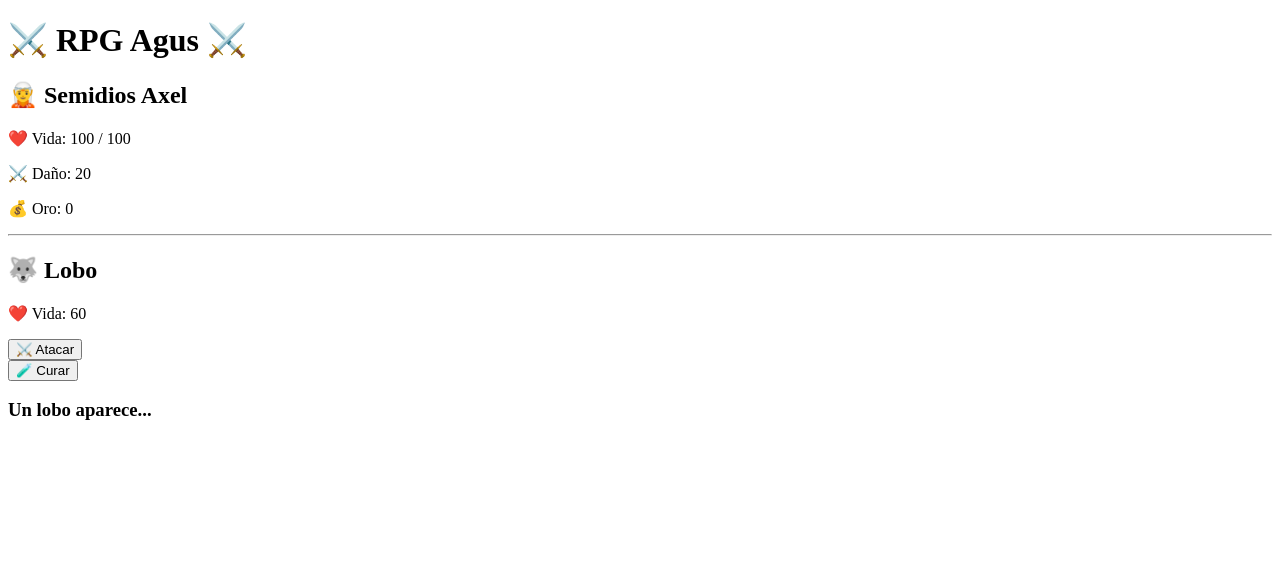
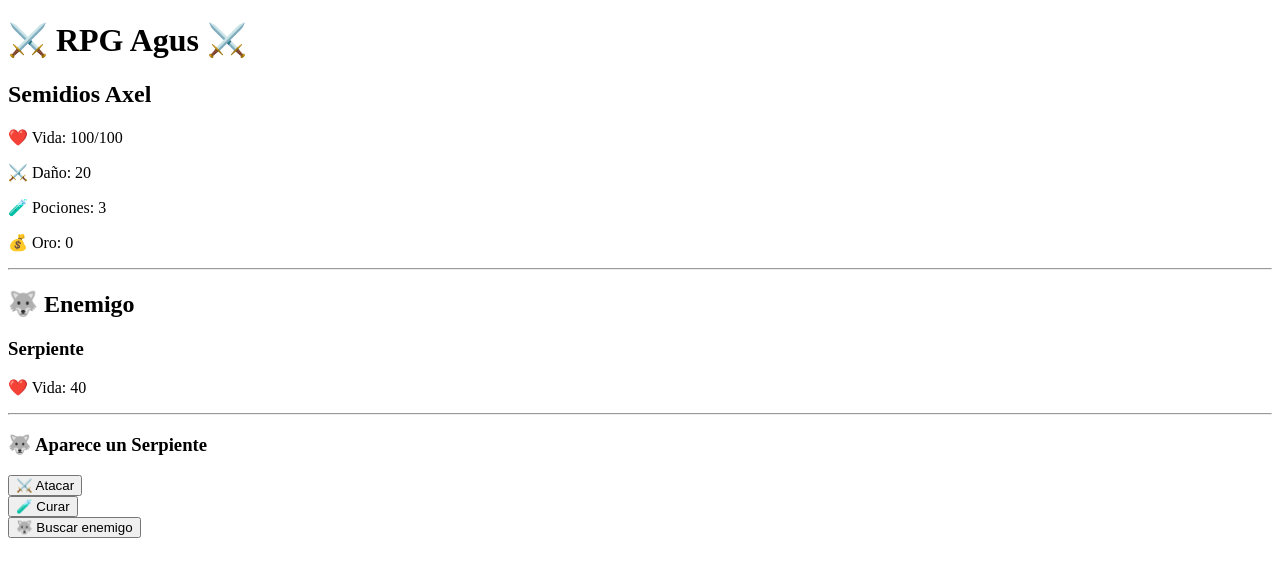
Before and after one commit to dolbyaxel8-hue/RPG-Agus, a Flask app: page / in a window 1280 px wide. Shown: the top 577 px of the page. Run offline with Flask 3, Linux system fonts and the light colour scheme; parts of the project's set-up code (start-up, migrations or seed data) failed here and were passed over.

Commit message:
conecto RPG con flask

```diff
--- a/app.py
+++ b/app.py
@@ -1,68 +1,102 @@
-from flask import Flask, render_template, request
+from flask import Flask, render_template
+import random
+
 from jugador import Jugador
-from enemigos import Lobo
+from enemigos import (
+    Lobo,
+    Goblin,
+    Serpiente,
+    Esqueleto
+)
 from personaje import efectos
+
 
 app = Flask(__name__)
 
 
-# Crear efectos
-efectos_jugador = efectos()
+# EFECTOS DEL JUGADOR
+
+efectos_jugador = efectos(0,0,0,0,0)
 
 
-# Crear jugador
+
+# CREAR JUGADOR
+
 jugador = Jugador(
     "Semidios Axel",
-    100,      # vida
-    100,      # vida maxima
-    20,       # daño
-    1,        # nivel
-    3,        # pociones
-    0,        # oro
-    0,        # experiencia
-    0,        # defensa
-    [],       # inventario
-    1,        # piso
-    0,        # esquive1
-    0,        # esquive2
-    0,        # Ouroboros
+    100,
+    100,
+    20,
+    1,
+    3,
+    0,
+    0,
+    0,
+    [],
+    1,
+    0,
+    0,
+    0,
     efectos_jugador
 )
 
 
-# Crear enemigo
-enemigo = Lobo(
-    "Lobo",
-    60,
-    10,
-    20,
-    30
-)
+
+# CREAR ENEMIGOS
+
+def crear_enemigo():
+
+    enemigos = [
+
+        Lobo(
+            "Lobo",
+            60,
+            10,
+            20,
+            30
+        ),
+
+        Goblin(
+            "Goblin",
+            50,
+            8,
+            15,
+            20
+        ),
+
+        Serpiente(
+            "Serpiente",
+            40,
+            12,
+            25,
+            35
+        ),
+
+        Esqueleto(
+            "Esqueleto",
+            80,
+            15,
+            30,
+            50
+        )
+
+    ]
+
+    return random.choice(enemigos)
 
 
-mensaje = "Un lobo aparece..."
+
+# ENEMIGO INICIAL
+
+enemigo = crear_enemigo()
+
+
+mensaje = f"🐺 Aparece un {enemigo.nombre}"
+
 
 
 @app.route("/")
 def inicio():
-    return render_template(
-        "juego.html",
-        jugador=jugador,
-        enemigo=enemigo,
-        mensaje=mensaje
-    )
-
-
-@app.route("/atacar", methods=["POST"])
-def atacar():
-
-    global mensaje
-
-    daño = jugador.daño
-
-    jugador.hacer_daño(enemigo, daño)
-
-    mensaje = f"Has hecho {daño} de daño al {enemigo.nombre}"
 
     return render_template(
         "juego.html",
@@ -72,22 +106,22 @@ def atacar():
     )
 
 
-@app.route("/curar", methods=["POST"])
-def curar():
+
+@app.route("/atacar", methods=["POST"])
+def atacar():
 
     global mensaje
 
-    if jugador.pociones > 0:
-        jugador.pociones -= 1
-        jugador.vida += 20
+    if enemigo.vida > 0:
 
-        if jugador.vida > jugador.vida_maxima:
-            jugador.vida = jugador.vida_maxima
+        jugador.atacar(enemigo)
 
-        mensaje = "Te has curado 20 puntos ❤️"
+        mensaje = f"⚔️ Has atacado al {enemigo.nombre}"
 
     else:
-        mensaje = "No tienes pociones"
+
+        mensaje = "🏆 El enemigo ya está derrotado"
+
 
     return render_template(
         "juego.html",
@@ -97,5 +131,65 @@ def curar():
     )
 
 
+
+@app.route("/curar", methods=["POST"])
+def curar():
+
+    global mensaje
+
+
+    if jugador.pociones > 0:
+
+        jugador.pociones -= 1
+
+        jugador.vida += 20
+
+
+        if jugador.vida > jugador.vida_maxima:
+
+            jugador.vida = jugador.vida_maxima
+
+
+        mensaje = "🧪 Te has curado 20 de vida"
+
+
+    else:
+
+        mensaje = "❌ No tienes pociones"
+
+
+
+    return render_template(
+        "juego.html",
+        jugador=jugador,
+        enemigo=enemigo,
+        mensaje=mensaje
+    )
+
+
+
+@app.route("/nuevo", methods=["POST"])
+def nuevo():
+
+    global enemigo
+    global mensaje
+
+
+    enemigo = crear_enemigo()
+
+
+    mensaje = f"🐺 Aparece un {enemigo.nombre}"
+
+
+    return render_template(
+        "juego.html",
+        jugador=jugador,
+        enemigo=enemigo,
+        mensaje=mensaje
+    )
+
+
+
 if __name__ == "__main__":
+
     app.run()
--- a/templates/juego.html
+++ b/templates/juego.html
@@ -2,42 +2,99 @@
 <html>
 
 <head>
+
 <title>RPG Agus</title>
+
 </head>
 
+
 <body>
+
 
 <h1>⚔️ RPG Agus ⚔️</h1>
 
 
-<h2>🧝 {{jugador.nombre}}</h2>
+<h2>{{ jugador.nombre }}</h2>
 
-<p>❤️ Vida: {{jugador.vida}} / {{jugador.vida_maxima}}</p>
 
-<p>⚔️ Daño: {{jugador.daño}}</p>
+<p>
+❤️ Vida:
+{{ jugador.vida }}/{{ jugador.vida_maxima }}
+</p>
 
-<p>💰 Oro: {{jugador.oro}}</p>
+
+<p>
+⚔️ Daño:
+{{ jugador.daño }}
+</p>
+
+
+<p>
+🧪 Pociones:
+{{ jugador.pociones }}
+</p>
+
+
+<p>
+💰 Oro:
+{{ jugador.oro }}
+</p>
 
 
 <hr>
 
 
-<h2>🐺 {{enemigo.nombre}}</h2>
+<h2>🐺 Enemigo</h2>
 
-<p>❤️ Vida: {{enemigo.vida}}</p>
+
+<h3>
+{{ enemigo.nombre }}
+</h3>
+
+
+<p>
+❤️ Vida:
+{{ enemigo.vida }}
+</p>
+
+
+<hr>
+
+
+<h3>
+{{ mensaje }}
+</h3>
+
 
 
 <form action="/atacar" method="post">
-<button>⚔️ Atacar</button>
+
+<button>
+⚔️ Atacar
+</button>
+
 </form>
 
 
+
 <form action="/curar" method="post">
-<button>🧪 Curar</button>
+
+<button>
+🧪 Curar
+</button>
+
 </form>
 
 
-<h3>{{mensaje}}</h3>
+
+<form action="/nuevo" method="post">
+
+<button>
+🐺 Buscar enemigo
+</button>
+
+</form>
+
 
 
 </body>
```
